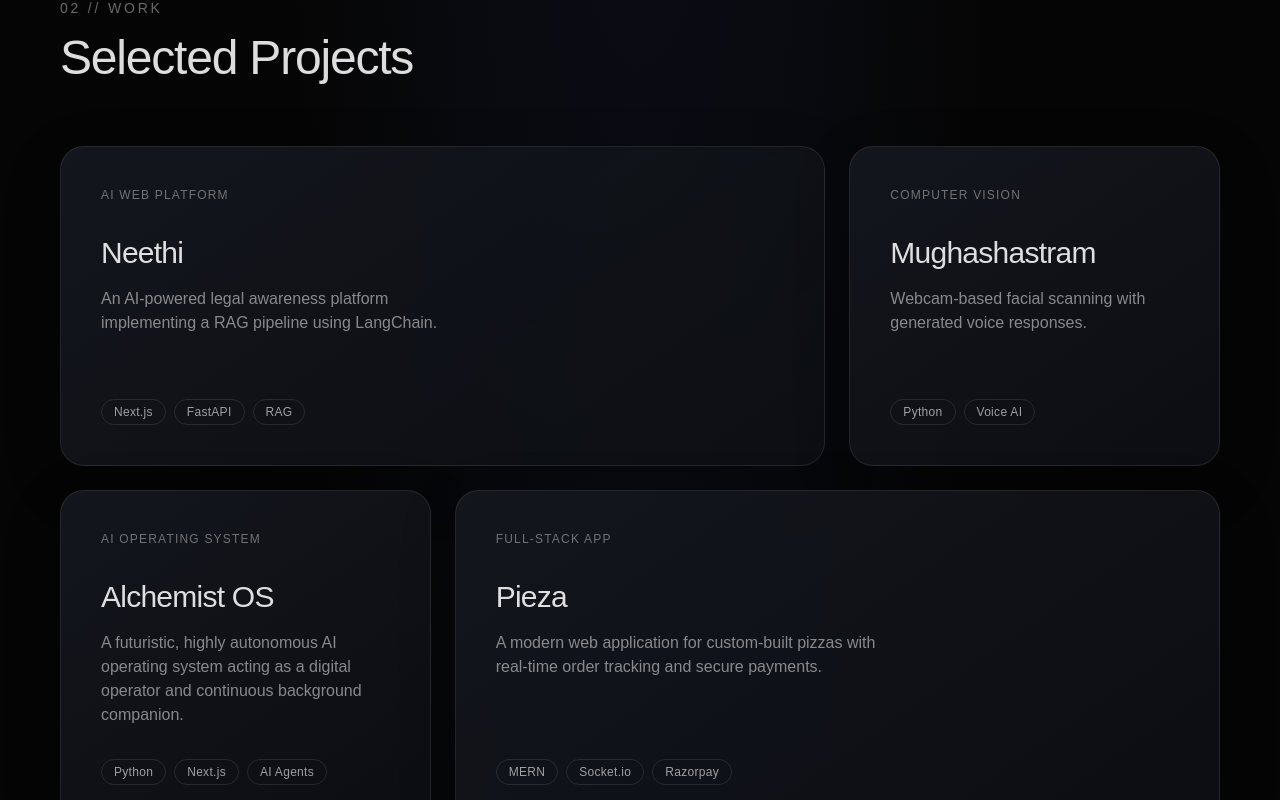
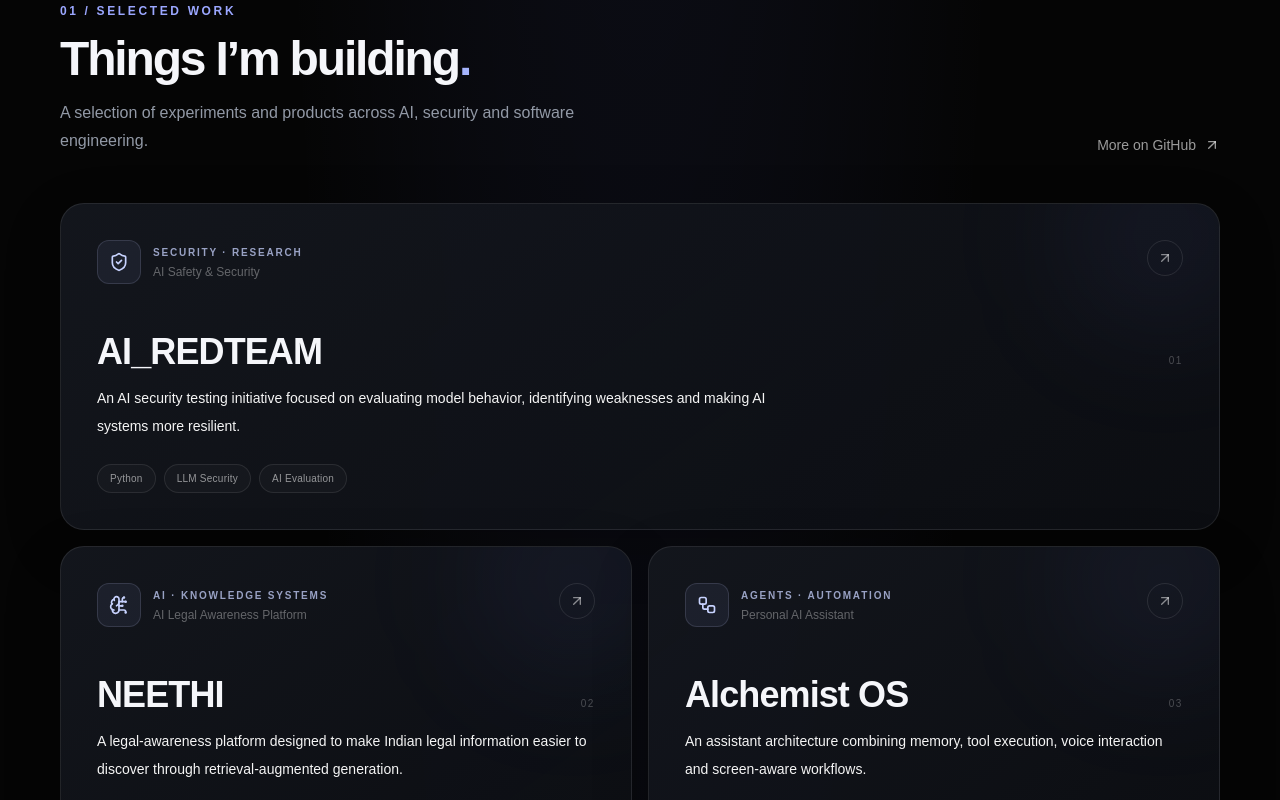
Before and after one commit to alchemist-sourav/souravportfoli, a React (Vite) app: page / in a window 1280 px wide. Shown: the part 2100-2900 px from the top of the page. Built offline with nearby package versions, Linux system fonts and the light colour scheme; a web font is replaced by a local one.

Commit message:
Refresh portfolio branding and core UI

```diff
--- a/src/components/sections/Projects.jsx
+++ b/src/components/sections/Projects.jsx
@@ -1,104 +1,81 @@
 import React from 'react';
 import { motion } from 'framer-motion';
+import { ArrowUpRight, Github, Layers3, ShieldCheck, BrainCircuit, Workflow } from 'lucide-react';
 
-const Projects = () => {
 const projects = [
   {
-      id: 1,
-      title: "Neethi",
-      category: "AI Web Platform",
-      tags: ["Next.js", "FastAPI", "RAG"],
-      link: "https://github.com/Alchemist1910/NEETHI",
-      desc: "An AI-powered legal awareness platform implementing a RAG pipeline using LangChain.",
-      colSpan: "md:col-span-2"
+    id: 1, title: 'AI_REDTEAM', category: 'AI Safety & Security',
+    description: 'An AI security testing initiative focused on evaluating model behavior, identifying weaknesses and making AI systems more resilient.',
+    tags: ['Python', 'LLM Security', 'AI Evaluation'], link: 'https://github.com/Alchemist1910',
+    icon: ShieldCheck, featured: true, label: 'Security · Research'
   },
   {
-      id: 2,
-      title: "Mughashastram",
-      category: "Computer Vision",
-      tags: ["Python", "Voice AI"],
-      link: "#",
-      desc: "Webcam-based facial scanning with generated voice responses.",
-      colSpan: "md:col-span-1"
+    id: 2, title: 'NEETHI', category: 'AI Legal Awareness Platform',
+    description: 'A legal-awareness platform designed to make Indian legal information easier to discover through retrieval-augmented generation.',
+    tags: ['Next.js', 'RAG', 'ChromaDB'], link: 'https://github.com/Alchemist1910/NEETHI',
+    icon: BrainCircuit, label: 'AI · Knowledge systems'
   },
   {
-      id: 3,
-      title: "Alchemist OS",
-      category: "AI Operating System",
-      tags: ["Python", "Next.js", "AI Agents"],
-      link: "https://github.com/alchemist-sourav/-Alchemist-OS",
-      desc: "A futuristic, highly autonomous AI operating system acting as a digital operator and continuous background companion.",
-      colSpan: "md:col-span-1"
+    id: 3, title: 'Alchemist OS', category: 'Personal AI Assistant',
+    description: 'An assistant architecture combining memory, tool execution, voice interaction and screen-aware workflows.',
+    tags: ['FastAPI', 'WebSockets', 'SQLite'], link: 'https://github.com/alchemist-sourav/-Alchemist-OS',
+    icon: Workflow, label: 'Agents · Automation'
   },
   {
-      id: 4,
-      title: "Pieza",
-      category: "Full-Stack App",
-      tags: ["MERN", "Socket.io", "Razorpay"],
-      link: "https://github.com/alchemist-sourav/pizza-app",
-      desc: "A modern web application for custom-built pizzas with real-time order tracking and secure payments.",
-      colSpan: "md:col-span-2"
+    id: 4, title: 'OpportunityHunter AI', category: 'AI Opportunity Discovery',
+    description: 'A platform concept for discovering and organizing relevant opportunities with an AI-assisted workflow.',
+    tags: ['Python', 'React', 'AI'], link: 'https://github.com/Alchemist1910',
+    icon: Layers3, label: 'AI · Full-stack'
   },
-    {
-      id: 5,
-      title: "SNIB Space Hero",
-      category: "3D Web Experience",
-      tags: ["Next.js", "Three.js", "Framer Motion"],
-      link: "https://space-3-d.vercel.app",
-      desc: "A visually stunning, interactive landing page blending 3D environments with premium 2D UI elements and micro-interactions.",
-      colSpan: "md:col-span-3"
-    }
 ];
 
-  return (
+const Projects = () => (
   <section id="projects" className="section-padding">
-      <motion.div
-        initial={{ opacity: 0, y: 20 }}
-        whileInView={{ opacity: 1, y: 0 }}
-        viewport={{ once: true }}
-        className="mb-16"
-      >
-        <h2 className="text-sm font-medium uppercase tracking-[0.2em] text-white/40 mb-4">02 // Work</h2>
-        <h3 className="text-4xl md:text-5xl font-medium tracking-tight text-text/90">Selected Projects</h3>
+    <motion.div initial={{ opacity: 0, y: 18 }} whileInView={{ opacity: 1, y: 0 }} viewport={{ once: true }} className="mb-12 flex flex-col justify-between gap-5 md:flex-row md:items-end">
+      <div>
+        <p className="eyebrow">01 / Selected work</p>
+        <h2 className="section-heading">Things I’m building<span className="text-indigo-300">.</span></h2>
+        <p className="muted-copy mt-4 max-w-xl leading-7">A selection of experiments and products across AI, security and software engineering.</p>
+      </div>
+      <a href="https://github.com/Alchemist1910" target="_blank" rel="noopener noreferrer" className="inline-flex items-center gap-2 text-sm font-medium text-white/60 transition-colors hover:text-indigo-200">More on GitHub <ArrowUpRight size={16} /></a>
     </motion.div>
 
-      <div className="grid grid-cols-1 md:grid-cols-3 gap-6">
-        {projects.map((project, index) => (
+    <div className="grid grid-cols-1 gap-4 md:grid-cols-2">
+      {projects.map((project, index) => {
+        const Icon = project.icon;
+        return (
           <motion.a
-            href={project.link}
-            target="_blank"
-            rel="noreferrer"
-            key={project.id}
-            initial={{ opacity: 0, y: 20 }}
-            whileInView={{ opacity: 1, y: 0 }}
-            viewport={{ once: true }}
-            transition={{ duration: 0.8, delay: index * 0.1 }}
-            className={`glass-card p-10 group relative overflow-hidden flex flex-col justify-between min-h-[320px] ${project.colSpan} block hover:border-white/20`}
+            key={project.id} href={project.link} target="_blank" rel="noopener noreferrer"
+            initial={{ opacity: 0, y: 22 }} whileInView={{ opacity: 1, y: 0 }} viewport={{ once: true }}
+            transition={{ duration: .55, delay: index * .08 }}
+            className={`glass-card group relative flex min-h-[310px] flex-col overflow-hidden p-7 md:p-9 ${project.featured ? 'md:col-span-2 md:min-h-[270px]' : ''}`}
           >
-            {/* Minimalist Visuals / Hover effects */}
-            <div className="absolute inset-0 bg-white/[0.02] opacity-0 group-hover:opacity-100 transition-opacity duration-500"></div>
-            <div className="absolute top-0 right-0 p-8 opacity-0 group-hover:opacity-100 transform translate-x-4 group-hover:translate-x-0 transition-all duration-500">
-              <svg width="24" height="24" viewBox="0 0 24 24" fill="none" stroke="white" strokeWidth="1.5"><path d="M7 17l9.2-9.2M17 17V7H7"/></svg>
+            <div className="pointer-events-none absolute -right-10 -top-16 h-48 w-48 rounded-full bg-indigo-400/[.07] blur-3xl transition-all duration-500 group-hover:bg-indigo-400/[.13]" />
+            <div className="relative flex items-start justify-between">
+              <div className="flex items-center gap-3">
+                <span className="flex h-11 w-11 items-center justify-center rounded-xl border border-indigo-200/15 bg-indigo-300/[.07] text-indigo-200"><Icon size={20} /></span>
+                <div>
+                  <p className="text-[10px] font-semibold uppercase tracking-[.18em] text-indigo-200/75">{project.label}</p>
+                  <p className="mt-1 text-xs text-white/35">{project.category}</p>
                 </div>
-
-            <div className="relative z-10">
-              <div className="text-xs uppercase tracking-widest text-white/40 mb-8">{project.category}</div>
-              <h4 className="text-3xl font-medium mb-4 text-text/90">{project.title}</h4>
-              <p className="text-white/50 font-light mb-8 max-w-sm">{project.desc}</p>
               </div>
-
-            <div className="relative z-10 flex flex-wrap gap-2 mt-auto">
-              {project.tags.map(tag => (
-                <span key={tag} className="text-xs font-medium tracking-wide text-white/60 px-3 py-1 border border-white/10 rounded-full">
-                  {tag}
-                </span>
-              ))}
+              <span className="flex h-9 w-9 items-center justify-center rounded-full border border-white/10 text-white/50 transition-all group-hover:-translate-y-1 group-hover:translate-x-1 group-hover:border-indigo-200/30 group-hover:text-indigo-200"><ArrowUpRight size={16} /></span>
+            </div>
+            <div className="relative mt-auto pt-12">
+              <div className="flex items-end justify-between gap-4">
+                <h3 className="text-3xl font-semibold tracking-tight md:text-4xl">{project.title}</h3>
+                <span className="mb-1 hidden text-[10px] uppercase tracking-[.16em] text-white/25 md:inline">0{index + 1}</span>
+              </div>
+              <p className="mt-3 max-w-2xl text-sm leading-7 text-white/48">{project.description}</p>
+              <div className="mt-6 flex flex-wrap gap-2">
+                {project.tags.map((tag) => <span key={tag} className="rounded-full border border-white/[.09] bg-white/[.025] px-3 py-1.5 text-[10px] font-medium tracking-wide text-white/55">{tag}</span>)}
+              </div>
             </div>
           </motion.a>
-        ))}
+        );
+      })}
     </div>
   </section>
 );
-};
 
 export default Projects;
```
Lines whose indentation alone changed are shown as unchanged.
